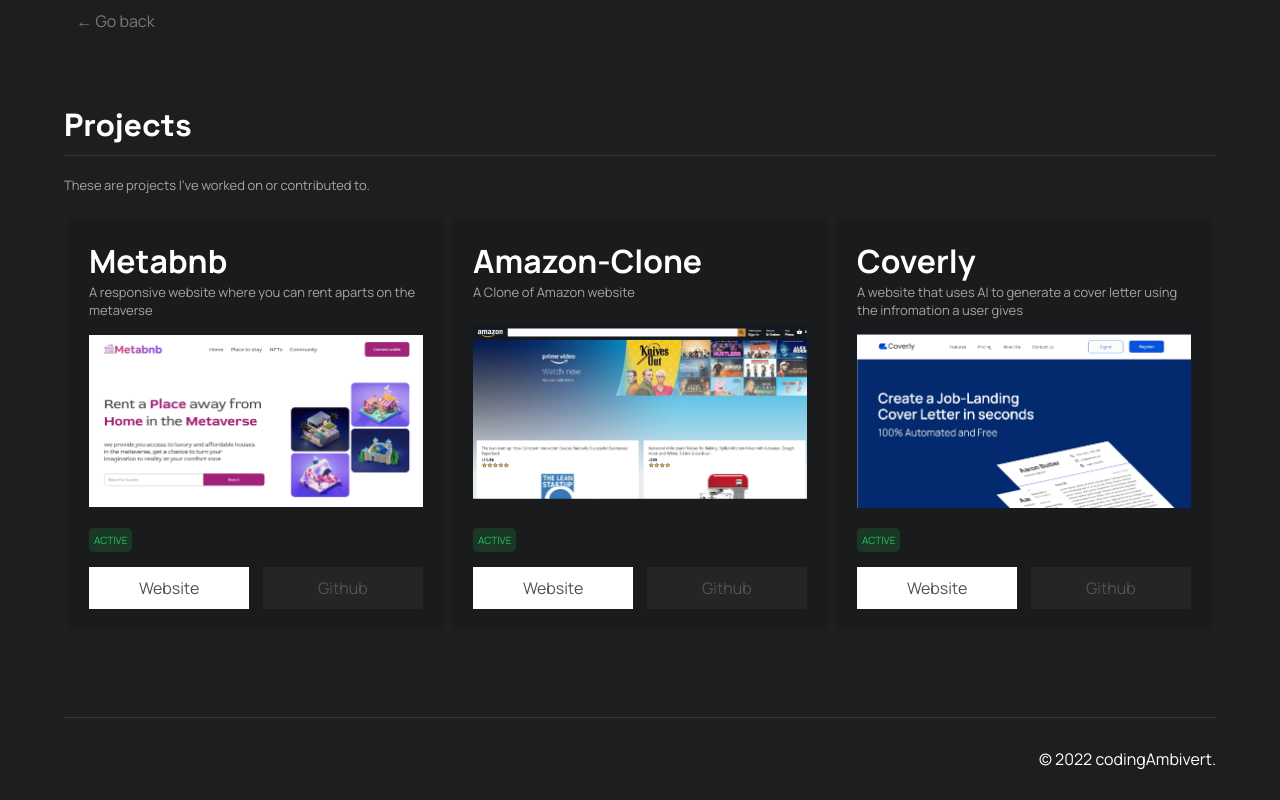
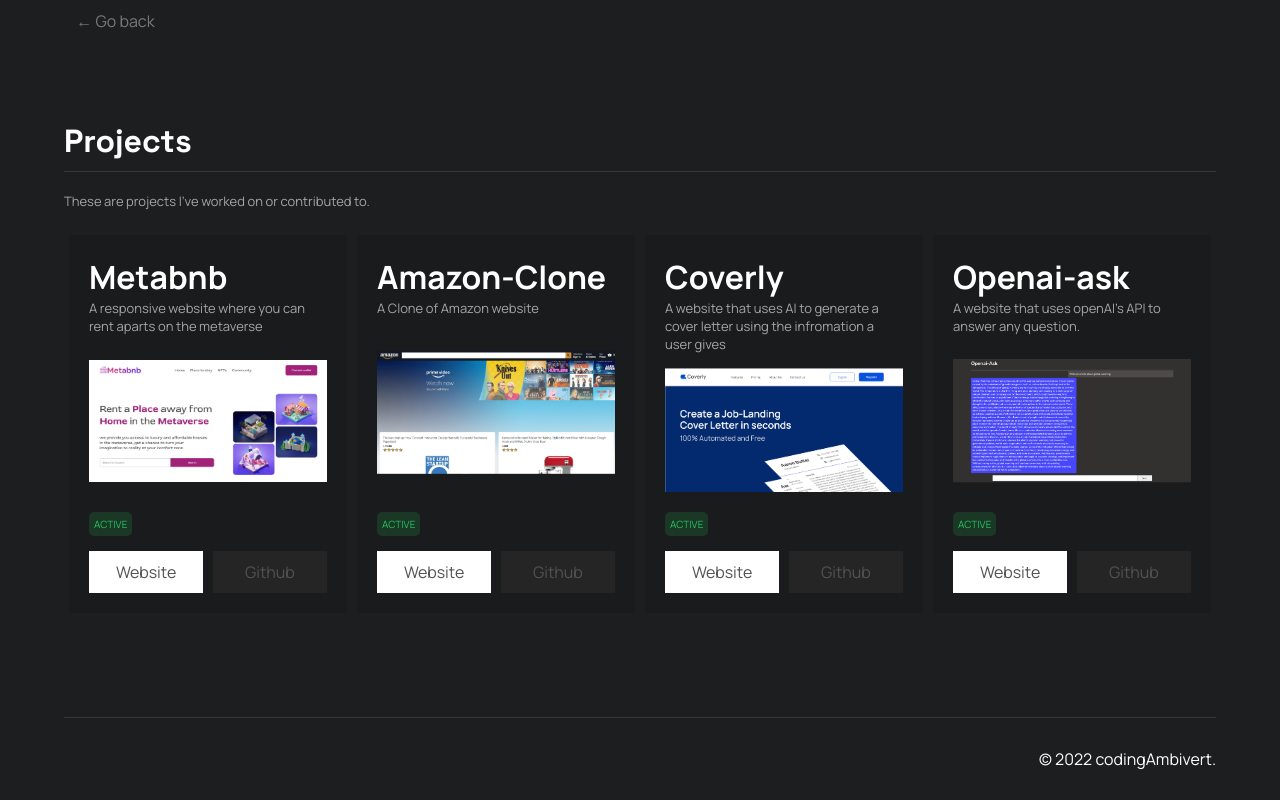
Before and after one commit to h3th-IV/portFolio, a React (Create React App) app: page /projects in a window 1280 px wide. Built offline with nearby package versions, Linux system fonts and the light colour scheme.

Commit message:
openAI-ask  project

```diff
--- a/src/Projects.jsx
+++ b/src/Projects.jsx
@@ -5,7 +5,7 @@
 import coverlyImg from "./img/coverly.png";
 import metaBnbimg from "./img/meta-bnb.png";
 import amazonCloneImg from "./img/amazon-clone.png";
-import openaiChatImg from "./img/openai chat.png";
+import openaiAsk from "./img/openai-ask.png";
 
 function Projects() {
   const { navValue } = useNav(true);
@@ -122,6 +122,38 @@
               </div>
             </div>
           </div>
+          <div className="projects__cardWrapper">
+            <div>
+              <h1>Openai-ask</h1>
+              <p>
+                A website that uses openAI's API to answer any question.
+              </p>
+            </div>
+            <a href="https://openai-ask.vercel.app/" target="_blank" rel="noreferrer">
+              <img src={openaiAsk} alt="openAI-ask cover image" />
+            </a>
+            <div>
+              <div className="projects__active">ACTIVE</div>
+              <div className="projects__buttons">
+                <a
+                  href="https://openai-ask.vercel.app/"
+                  target="_blank"
+                  rel="noreferrer"
+                  id="project__website"
+                >
+                  Website
+                </a>
+
+                <a
+                  href="https://github.com/codeAmbivert/openaiask"
+                  target="_blank"
+                  rel="noreferrer"
+                >
+                  Github
+                </a>
+              </div>
+            </div>
+          </div>
         </div>
       </div>
 
```
Also changed, not shown: src/img/openai chat.png (deleted), src/img/openai-ask.png (added).
